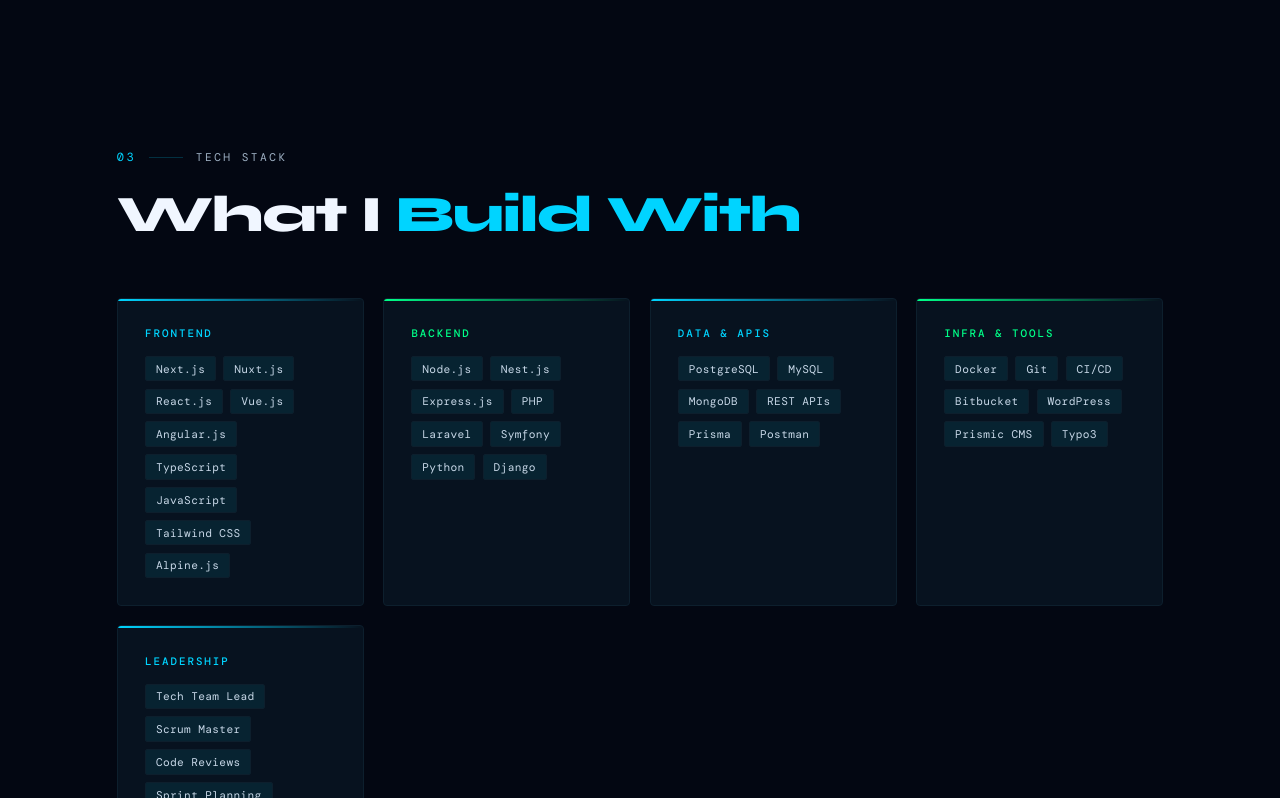
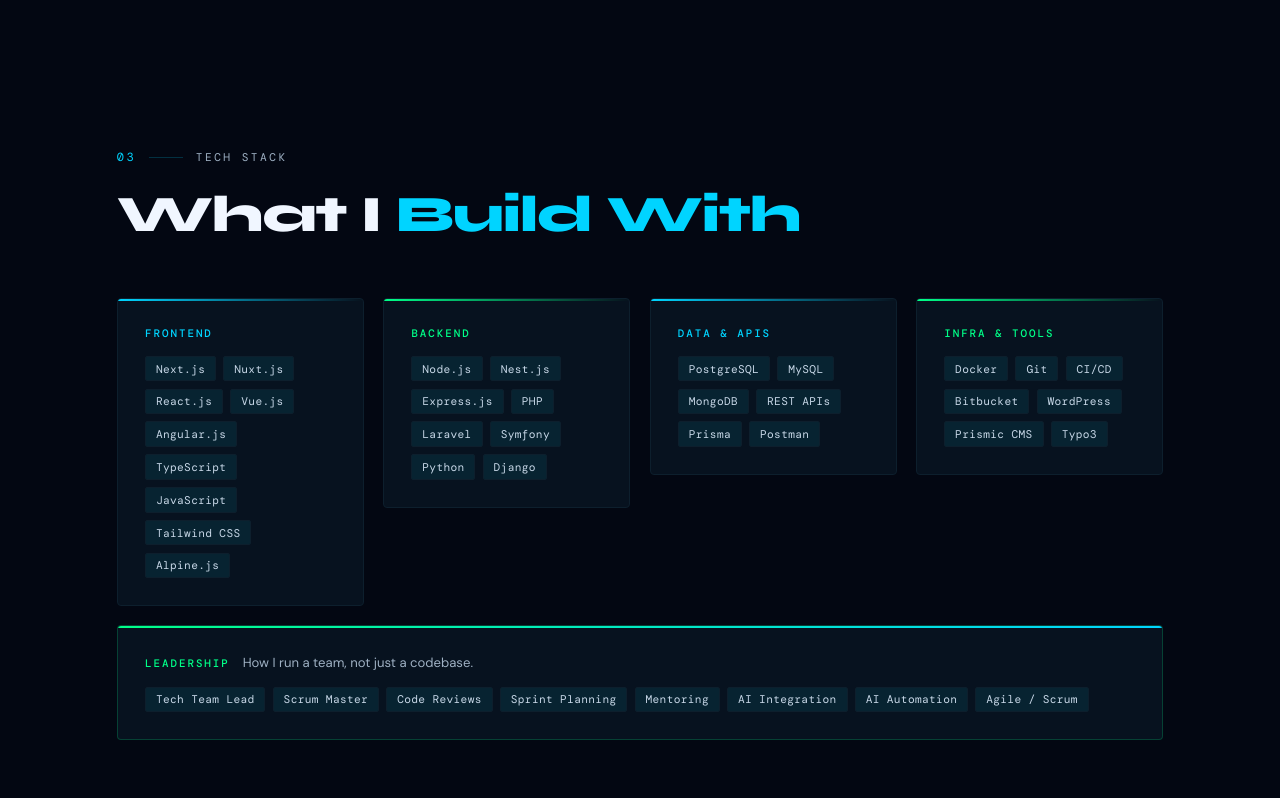
Before and after one commit to EditaLatifi/editadev, a React (Vite) app: page / in a window 1280 px wide. Shown: the part 3669-4467 px from the top of the page. Built offline with nearby package versions, Linux system fonts and the light colour scheme.

Commit message:
Tech Stack: 4 tech categories in one row, Leadership as a full-width band
Five categories left an orphan card. Put the four technical categories in one
row and give Leadership its own full-width highlighted band below, so it reads
as intentional and spotlights the tech-lead side.

```diff
--- a/src/App.jsx
+++ b/src/App.jsx
@@ -874,12 +874,14 @@
 /* ─── STACK ─────────────────────────────────────────────────────────────── */
 function Stack() {
   const [ref, v] = useInView();
+  const tech = Object.entries(SKILLS).filter(([cat]) => cat !== "Leadership");
+  const leadership = SKILLS.Leadership || [];
   return (
     <section id="stack" ref={ref} style={sec}>
       <Label n="03" t="Tech Stack" />
       <H2>What I <Ac>Build With</Ac></H2>
-      <div style={{ display: "grid", gridTemplateColumns: "repeat(auto-fill,minmax(220px,1fr))", gap: "1.2rem", marginTop: "3.5rem" }}>
-        {Object.entries(SKILLS).map(([cat, items], ci) => (
+      <div style={{ display: "grid", gridTemplateColumns: "repeat(auto-fit,minmax(200px,1fr))", gap: "1.2rem", marginTop: "3.5rem", alignItems: "start" }}>
+        {tech.map(([cat, items], ci) => (
           <div key={cat} style={{ opacity: v ? 1 : 0, transform: v ? "none" : "translateY(24px)", transition: `opacity .55s ease ${ci * 0.1}s,transform .55s ease ${ci * 0.1}s`, background: C.bgCard, border: `1px solid ${C.border}`, borderRadius: 4, padding: "1.7rem", position: "relative", overflow: "hidden" }}>
             <div style={{ position: "absolute", top: 0, left: 0, right: 0, height: 2, background: `linear-gradient(90deg,${ci % 2 === 0 ? C.cyan : C.green},transparent)` }} />
             <div style={{ fontFamily: "'DM Mono',monospace", fontSize: ".68rem", color: ci % 2 === 0 ? C.cyan : C.green, letterSpacing: ".18em", textTransform: "uppercase", marginBottom: "1rem", fontWeight: 500 }}>{cat}</div>
@@ -889,6 +891,19 @@
           </div>
         ))}
       </div>
+
+      {leadership.length > 0 && (
+        <div style={{ marginTop: "1.2rem", background: C.bgCard, border: `1px solid ${C.greenDim}`, borderRadius: 4, padding: "1.7rem", position: "relative", overflow: "hidden", opacity: v ? 1 : 0, transform: v ? "none" : "translateY(24px)", transition: "all .55s ease .35s" }}>
+          <div style={{ position: "absolute", top: 0, left: 0, right: 0, height: 2, background: `linear-gradient(90deg,${C.green},${C.cyan})` }} />
+          <div style={{ display: "flex", alignItems: "baseline", gap: ".8rem", flexWrap: "wrap", marginBottom: "1rem" }}>
+            <div style={{ fontFamily: "'DM Mono',monospace", fontSize: ".68rem", color: C.green, letterSpacing: ".18em", textTransform: "uppercase", fontWeight: 500 }}>Leadership</div>
+            <div style={{ fontFamily: "'DM Sans',sans-serif", fontSize: ".82rem", color: C.textMuted }}>How I run a team, not just a codebase.</div>
+          </div>
+          <div style={{ display: "flex", flexWrap: "wrap", gap: ".45rem" }}>
+            {leadership.map((s) => <Chip key={s}>{s}</Chip>)}
+          </div>
+        </div>
+      )}
     </section>
   );
 }
```
